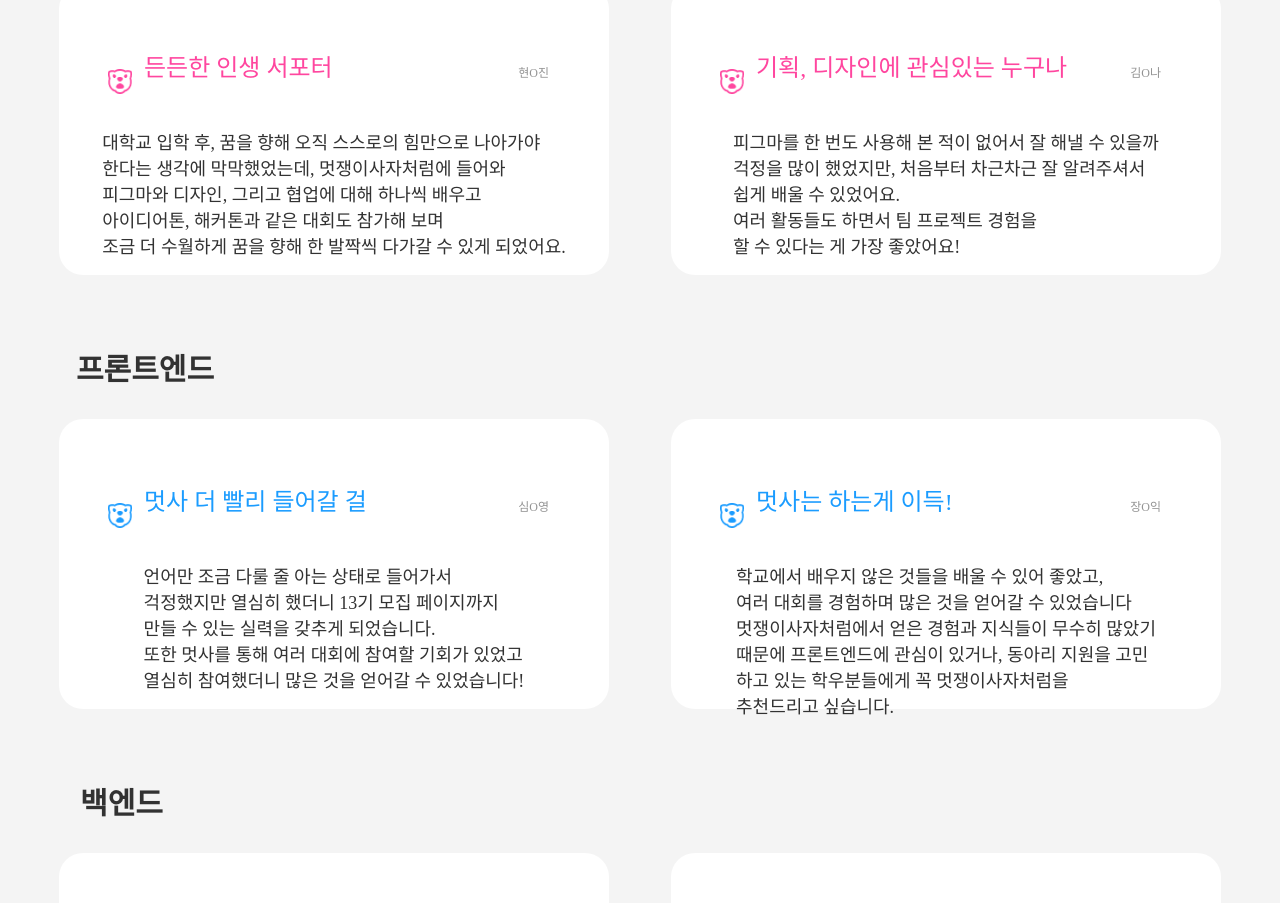
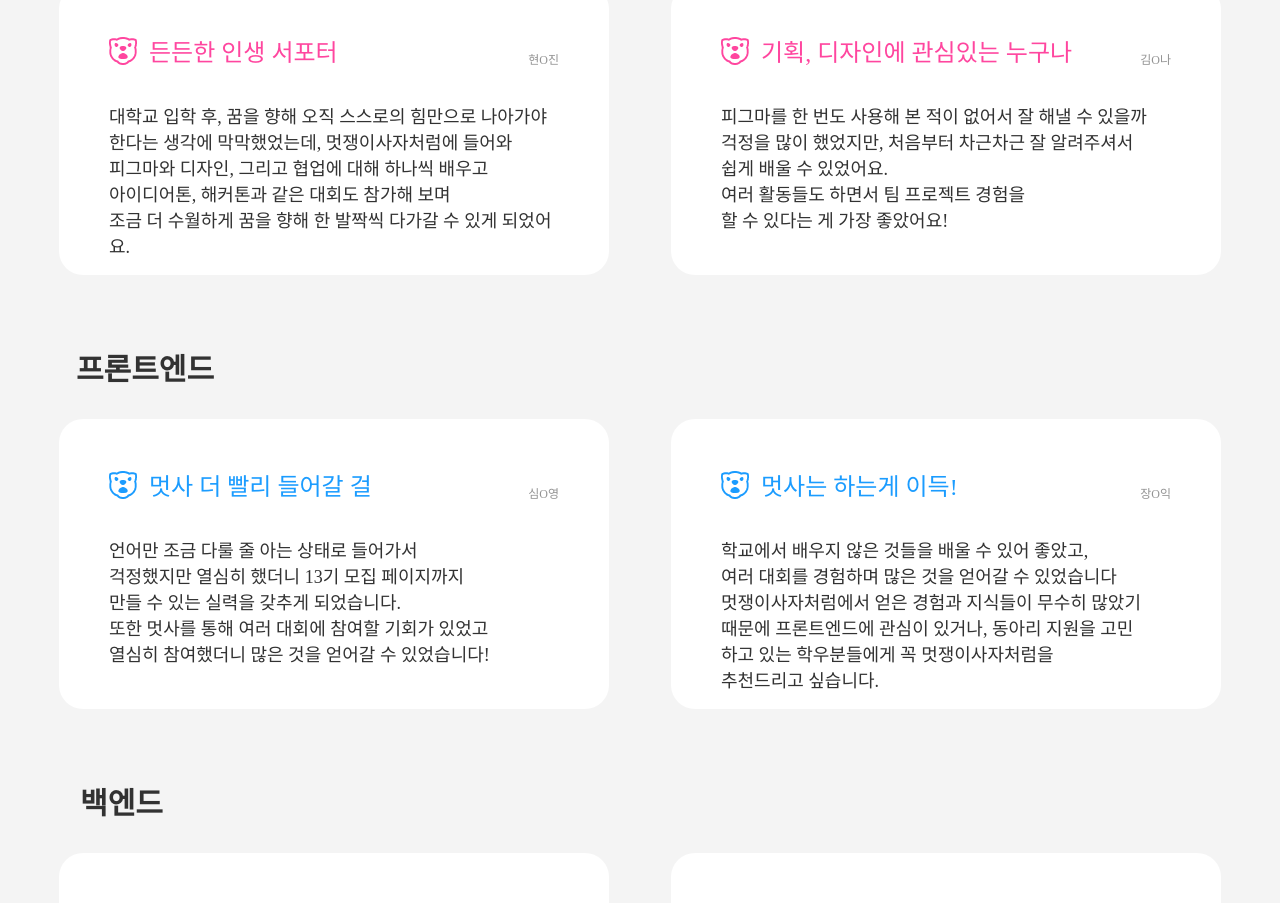
Before and after one commit to LikelionSYU13th-Recruit-Front/Recruit_React, a React (Vite) app: page / in a window 1280 px wide. Shown: the part 7000-7903 px from the top of the page. Built offline with nearby package versions, Linux system fonts and the light colour scheme; a web font is replaced by a local one.

Commit message:
오타, 오류 수정1

```diff
--- a/src/Components/ReviewPage.css
+++ b/src/Components/ReviewPage.css
@@ -125,32 +125,33 @@
 .review-box-2,
 .review-box-1 {
     position: relative;
-    width: 550px;
-    height: 290px;
+    width: 450px;
+    height: 242px;
+    padding-top: 48px;
+    padding-left: 50px;
+    padding-right: 50px;
     border: none;
     border-radius: 24px;
     background-color: #FFFFFF;
     display: flex;
     flex-direction: column;
-    /* 세로 정렬로 변경 */
     justify-content: flex-start;
     align-items: flex-start;
-
 }
 
 .review-box-header {
+    width: 100%;
     position: relative;
-    width: calc(100% - 109px);
-    /*좌우 패딩값을 빼줘야함*/
+    display: flex;
+    justify-content: space-between;
+    align-items: flex-end;
+}
+
+.review-box-header-left {
+    position: relative;
     display: flex;
     align-items: center;
-    /* 헤더 내부 정렬 */
-    padding-top: 51px;
-    padding-left: 49px;
-    padding-right: 60px;
-    /* position: absolute;
-    top: 0; */
-
+    gap: 12px;
 }
 
 
@@ -189,7 +190,6 @@
 .lion-logo {
     width: 28px;
     height: 28px;
-    padding-right: 12px;
 }
 
 
@@ -212,18 +212,17 @@
 .header-name-5,
 .header-name-6 {
     position: relative;
-    margin-left: auto;
-    padding-top: 14px;
     color: #939393;
     font-family: 'Pretendard-SemiBold';
     font-size: 12px;
+    justify-self: flex-end;
+    align-self: flex-end;
 }
 
 .header-title-design,
 .header-title-frontend,
 .header-title-backend {
     position: relative;
-    padding-top: 1px;
     font-family: 'Pretendard-SemiBold';
     font-size: 24px;
 }
@@ -246,7 +245,7 @@
     width: 100%;
     display: flex;
     justify-content: center;
-    align-items: center;
+    align-items: flex-start;
     flex-direction: column;
     margin-top: 34px
 }
@@ -258,5 +257,4 @@
     font-family: 'Pretendard-Medium';
     font-size: 18px;
     color: #323232;
-
 }
--- a/src/Components/ReviewPage.jsx
+++ b/src/Components/ReviewPage.jsx
@@ -15,7 +15,7 @@ function ReviewPage() {
                 </h1>
                 <img src={HeaderArrow} className='header-arrow' />
                 <div className='from-12th'>
-                     <p className='from-text'>FROM. 12th</p>
+                     <div className='from-text'>FROM. 12th</div>
                 </div>
             </div>
             <div className='review-body'>
@@ -23,36 +23,40 @@ function ReviewPage() {
                 <div className='review-design-boxes'>
                     <div className='review-box-1'>
                         <div className='review-box-header'>
+                        <div className="review-box-header-left">
                             <img src={PinkLion} className='lion-logo' />
-                            <p className='header-title-design'>든든한 인생 서포터</p>
-                            <p className='header-name-1'>현O진</p>
+                            <div className='header-title-design'>든든한 인생 서포터</div>
+                            </div>
+                            <div className='header-name-1'>현O진</div>
                         </div>
                         <div className='review-content-box'>
-                            <p className='review-content'>
+                            <div className='review-content'>
                                 대학교 입학 후, 꿈을 향해 오직 스스로의 힘만으로 나아가야 <br />
                                 한다는 생각에 막막했었는데, 멋쟁이사자처럼에 들어와 <br />
                                 피그마와 디자인, 그리고 협업에 대해 하나씩 배우고 <br />
                                 아이디어톤, 해커톤과 같은 대회도 참가해 보며 <br />
                                 조금 더 수월하게 꿈을 향해 한 발짝씩 다가갈 수 있게 되었어요.
-                            </p>
+                            </div>
                         </div>
 
 
                     </div>
                     <div className='review-box-2'>
                         <div className='review-box-header'>
+                        <div className="review-box-header-left">
                             <img src={PinkLion} className='lion-logo' />
-                            <p className='header-title-design'>기획, 디자인에 관심있는 누구나</p>
-                            <p className='header-name-2'>김O나</p>
+                            <div className='header-title-design'>기획, 디자인에 관심있는 누구나</div>
+                            </div>
+                            <div className='header-name-2'>김O나</div>
                         </div>
                         <div className='review-content-box'>
-                            <p className='review-content'>
+                            <div className='review-content'>
                                 피그마를 한 번도 사용해 본 적이 없어서 잘 해낼 수 있을까  <br />
                                 걱정을 많이 했었지만, 처음부터 차근차근 잘 알려주셔서 <br />
                                 쉽게 배울 수 있었어요. <br />
                                 여러 활동들도 하면서 팀 프로젝트 경험을 <br />
                                 할 수 있다는 게 가장 좋았어요!
-                            </p>
+                            </div>
                         </div>
 
 
@@ -62,37 +66,41 @@ function ReviewPage() {
                 <div className='review-frontend-boxes'>
                     <div className='review-box-1'>
                         <div className='review-box-header'>
+                        <div className="review-box-header-left">
                             <img src={BlueLion} className='lion-logo' />
                             <p className='header-title-frontend'>멋사 더 빨리 들어갈 걸</p>
+                            </div>
                             <p className='header-name-3'>심O영</p>
                         </div>
                         <div className='review-content-box'>
-                            <p className='review-content'>
+                            <div className='review-content'>
                                 언어만 조금 다룰 줄 아는 상태로 들어가서 <br />
                                 걱정했지만 열심히 했더니 13기 모집 페이지까지  <br />
                                 만들 수 있는 실력을 갖추게 되었습니다.<br />
                                 또한 멋사를 통해 여러 대회에 참여할 기회가 있었고<br />
                                 열심히 참여했더니 많은 것을 얻어갈 수 있었습니다!
-                            </p>
+                            </div>
                         </div>
 
 
                     </div>
                     <div className='review-box-2'>
                         <div className='review-box-header'>
+                        <div className="review-box-header-left">
                             <img src={BlueLion} className='lion-logo' />
-                            <p className='header-title-frontend'>멋사는 하는게 이득!</p>
-                            <p className='header-name-4'>장O익</p>
+                            <div className='header-title-frontend'>멋사는 하는게 이득!</div>
+                            </div>
+                            <div className='header-name-4'>장O익</div>
                         </div>
                         <div className='review-content-box'>
-                            <p className='review-content'>
+                            <div className='review-content'>
                                 학교에서 배우지 않은 것들을 배울 수 있어 좋았고,  <br />
                                 여러 대회를 경험하며 많은 것을 얻어갈 수 있었습니다<br />
                                 멋쟁이사자처럼에서 얻은 경험과 지식들이 무수히 많았기<br />
                                 때문에 프론트엔드에 관심이 있거나, 동아리 지원을 고민<br />
                                 하고 있는 학우분들에게 꼭 멋쟁이사자처럼을 <br />
                                 추천드리고 싶습니다.
-                            </p>
+                            </div>
                         </div>
 
                     </div>
@@ -101,17 +109,19 @@ function ReviewPage() {
                 <div className='review-backend-boxes'>
                     <div className='review-box-1'>
                         <div className='review-box-header'>
+                        <div className="review-box-header-left">
                             <img src={YellowLion} className='lion-logo' />
-                            <p className='header-title-backend'>모두가 알았으면 하는 멋사</p>
-                            <p className='header-name-5'>권O진</p>
+                            <div className='header-title-backend'>모두가 알았으면 하는 멋사</div>
+                            </div>
+                            <div className='header-name-5'>권O진</div>
                         </div>
                         <div className='review-content-box'>
-                            <p className='review-content'>
+                            <div className='review-content'>
                                 멋쟁이사자처럼 12기와 함께한 2024년은 저에게 있어 값 <br />
                                 진 성장의 시간이었습니다. 다가오는 2025년에는 13기  <br />
                                 아기사자 여러분과 함께 더욱 발전하고 성장할 수 있는 <br />
                                 뜻깊은 기회가 되기를 기대합니다.
-                            </p>
+                            </div>
                         </div>
 
 
@@ -119,19 +129,21 @@ function ReviewPage() {
                     </div>
                     <div className='review-box-2'>
                         <div className='review-box-header'>
+                            <div className="review-box-header-left">
                             <img src={YellowLion} className='lion-logo' />
-                            <p className='header-title-backend'>개발 자신감을 지탱하는 디딤돌</p>
-                            <p className='header-name-6'>김O현</p>
+                            <div className='header-title-backend'>개발 자신감을 지탱하는 디딤돌</div>
+                            </div>
+                            <div className='header-name-6'>김O현</div>
                         </div>
                         <div className='review-content-box'>
-                            <p className='review-content'>
+                            <div className='review-content'>
                                 멋쟁이사자처럼에서의 경험은 단순한 기술 습득 이상의 <br />
                                 의미가 있었어요. 웹 개발의 핵심인 MVC 패턴을 통해  <br />
                                 프론트엔드와 백엔드가 어떻게 유기적으로 소통하는지 <br />
                                 배웠고, CRUD 기능을 구현해볼 수 있게 되었습니다.<br />
                                 멋사에서의 경험을 발판으로,  얻은 지식과 열정을 앞으로 <br />
                                 의 개발자 생활에서 마음껏 펼쳐나가고 싶습니다.
-                            </p>
+                            </div>
                         </div>
 
 
--- a/src/ComponentsMobile/ReviewSlide.css
+++ b/src/ComponentsMobile/ReviewSlide.css
@@ -142,7 +142,7 @@
     line-height: 1.8;
 }
 
-.lion-logo {
+.lion-logo2 {
     width: 24px;
     height: 25px;
     padding-top: 33px;
--- a/src/ComponentsMobile/ReviewSlide.jsx
+++ b/src/ComponentsMobile/ReviewSlide.jsx
@@ -22,7 +22,7 @@ function ReviewSlide() {
             <Slider {...settings}>
                 <div className="TrackSlider">
                     <div className="Slider-DE">
-                        <img src={PinkLion} className="lion-logo" />
+                        <img src={PinkLion} className="lion-logo2" />
                         기획 & UI/UX 디자인
                     </div>
                     <div className="Slider-DE-Body">
@@ -56,7 +56,7 @@ function ReviewSlide() {
 
                 <div className="TrackSlider">
                     <div className="Slider-FE">
-                        <img src={BlueLion} className="lion-logo" />
+                        <img src={BlueLion} className="lion-logo2" />
                         프론트엔드
                     </div>
 
@@ -79,11 +79,11 @@ function ReviewSlide() {
                             <div className="Slider-FE-Body-Title-Name">장O익</div>
                         </div>
                         <div className="Slider-FE-Body-Description">
-                            언어만 조금 다룰 줄 아는 상태로 들어가서<br />
-                            걱정했지만 열심히 했더니 13기 모집 페이지까지<br />
-                            만들 수 있는 실력을 갖추게 되었습니다.<br />
-                            또한 멋사를 통해 여러 대회에 참여할 기회가 있었고<br />
-                            열심히 참여했더니 많은 것을 얻어갈 수 있었습니다!
+                        학교에서 배우지 않은 것들을 배울 수 있어 좋았고, <br />
+여러 대회를 경험하며 많은 것을 얻어갈 수 있었습니다. <br />
+멋쟁이사자처럼에서 얻은 경험과 지식들이 무수히 많았기 때문에 프론트엔드에 관심이 있거나, 동아리 지원을 <br />
+고민하고 있는 학우분들에게 꼭 멋쟁이사자처럼을 <br />
+추천드리고 싶습니다.
                         </div>
                     </div>
 
@@ -93,7 +93,7 @@ function ReviewSlide() {
 
                 <div className="TrackSlider">
                     <div className="Slider-BE" >
-                        <img src={YellowLion} className="lion-logo" />
+                        <img src={YellowLion} className="lion-logo2" />
                         백엔드
                     </div>
                     <div className="Slider-BE-Body">
```
Also changed, not shown: src/ComponentsMobile/RecruitMain-Mobile.jsx (+8 -1 lines), src/ComponentsMobile/postExample-Mobile.jsx (+4 -4 lines).
